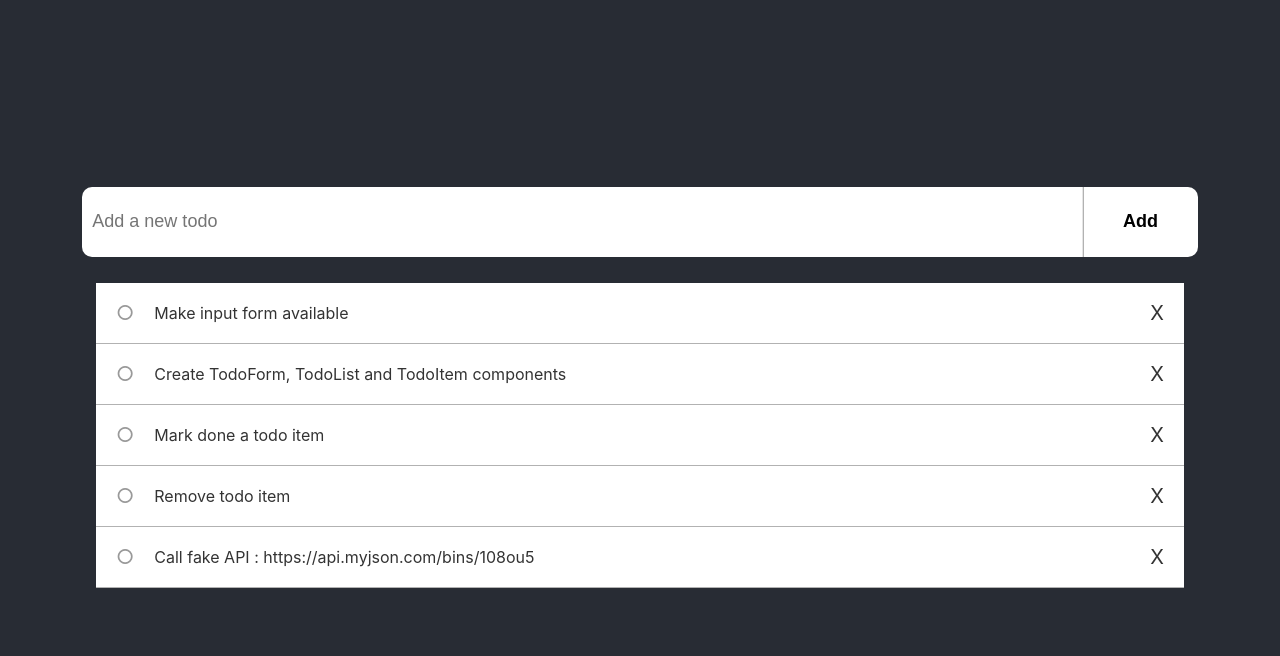
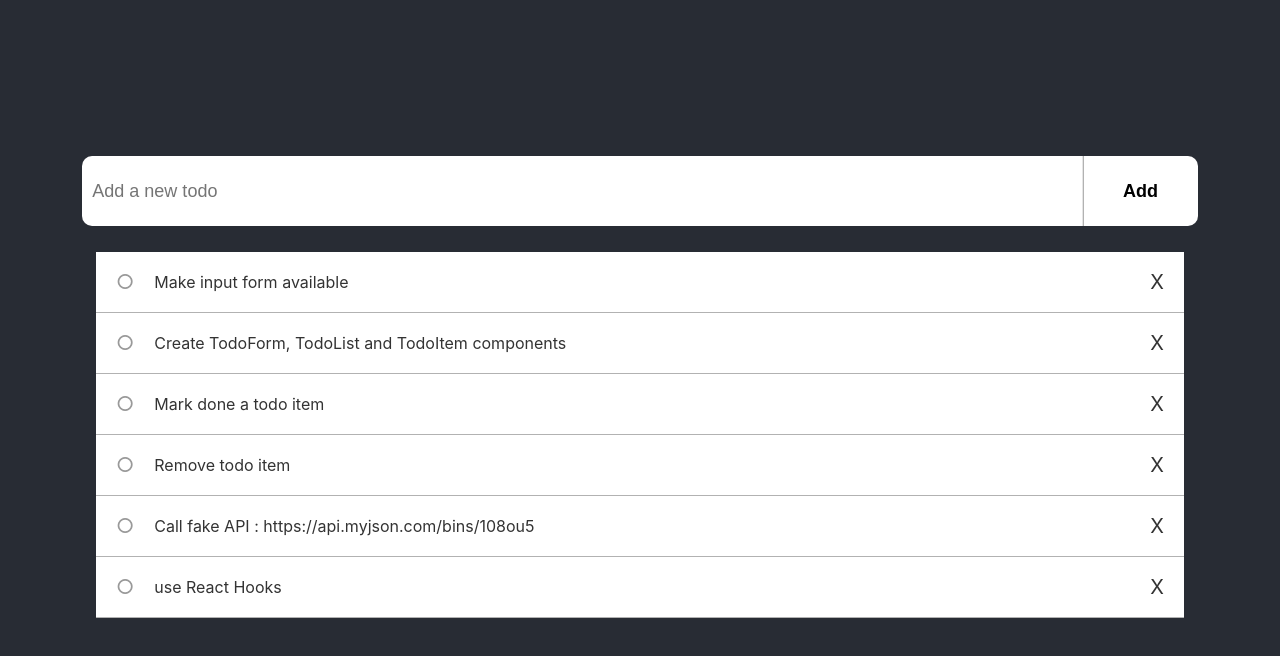
Before and after one commit to TROZ-WEB/TodoListReact, a React (Create React App) app: page / in a window 1280 px wide. Shown: the top 656 px of the page. Built offline with nearby package versions, Linux system fonts and the light colour scheme; the HTML template or start-up script is replaced by a standard one.

Commit message:
[exo] add use react hooks

```diff
--- a/src/App.js
+++ b/src/App.js
@@ -12,6 +12,7 @@ class App extends Component {
         { done: false, text: 'Mark done a todo item' },
         { done: false, text: 'Remove todo item' },
         { done: false, text: 'Call fake API : https://api.myjson.com/bins/108ou5' },
+        { done: false, text: 'use React Hooks' },
       ],
     }
   }
```
